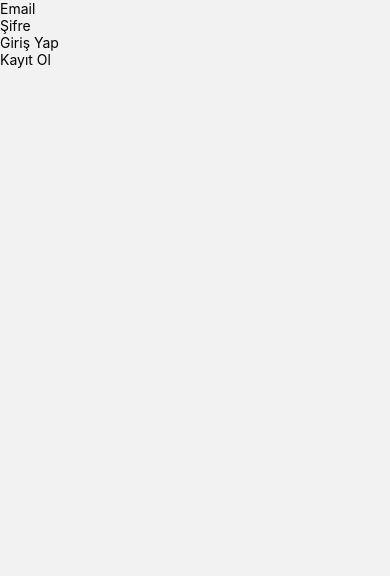
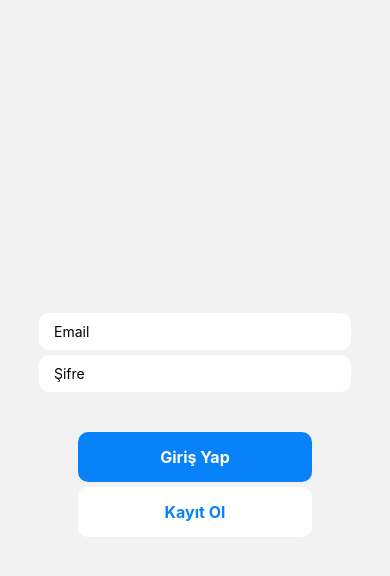
Before and after one commit to ycihan0/AuthWithFirebase, a React Native app: screen /Login in a window 390 px wide. Shown: the top 576 px of the page. Built offline with nearby package versions, Linux system fonts and the light colour scheme.

Commit message:
LoginScreen CSS

```diff
--- a/screens/LoginScreen.js
+++ b/screens/LoginScreen.js
@@ -27,4 +27,44 @@ export default function LoginScreen() {
   );
 }
 
-const styles = StyleSheet.create({});
+const styles = StyleSheet.create({
+  container: {
+    flex: 1,
+    justifyContent: "center",
+    alignItems: "center",
+  },
+  inputContainer: {
+    width: "80%",
+  },
+  input: {
+    backgroundColor: "white",
+    paddingHorizontal: 15,
+    paddingVertical: 10,
+    marginTop: 5,
+    borderRadius: 10,
+  },
+  buttonContainer: {
+    width: "60%",
+    marginTop: 40,
+  },
+  button: {
+    backgroundColor: "#0782F9",
+    padding: 15,
+    alignItems: "center",
+    borderRadius: 10,
+  },
+  buttonText: {
+    color: "white",
+    fontSize: 16,
+    fontWeight: 700,
+  },
+  outlineButton: {
+    backgroundColor: "white",
+    marginTop: 5,
+  },
+  outlineButtonText: {
+    color: "#0782F9",
+    fontSize: 16,
+    fontWeight: 700,
+  },
+});
```
